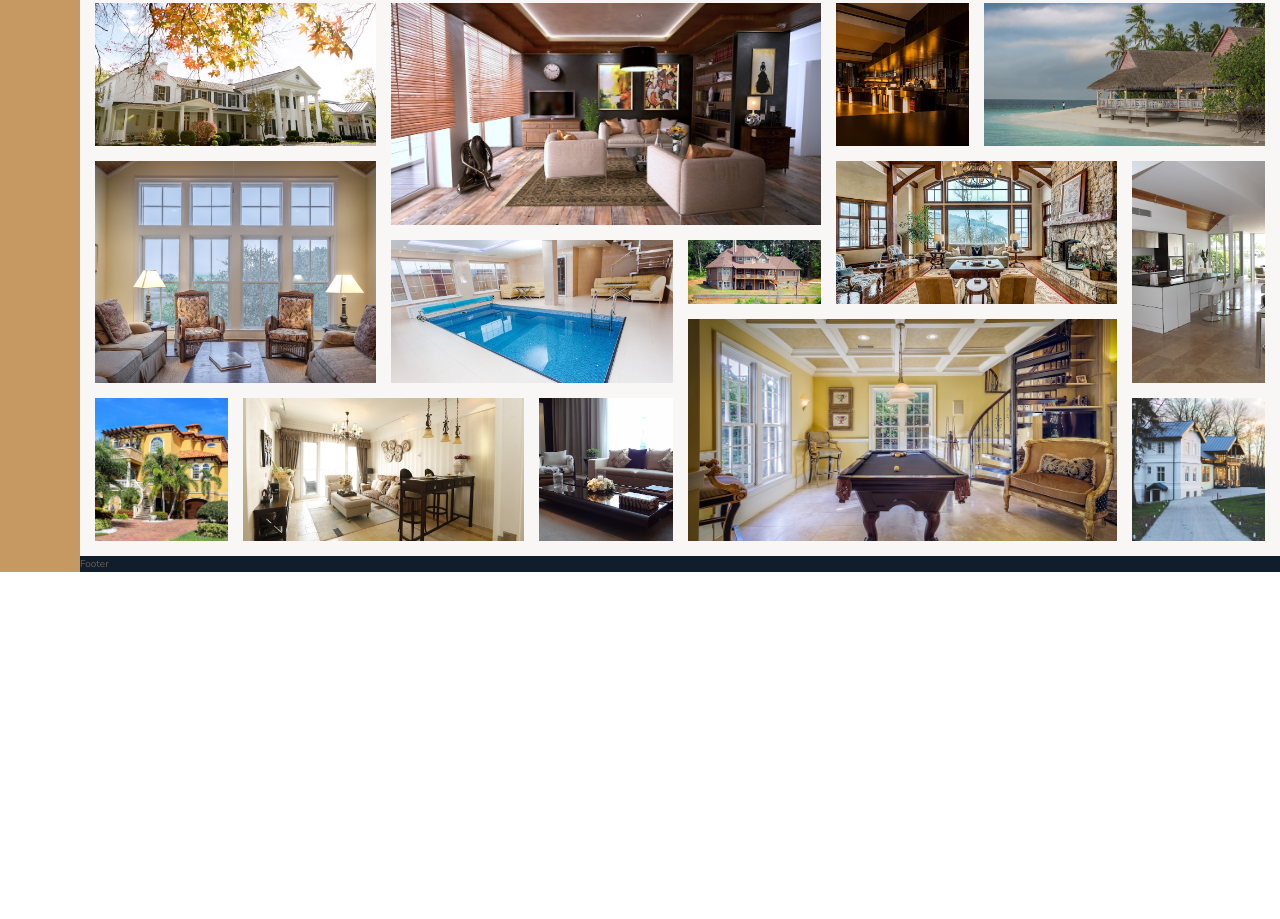
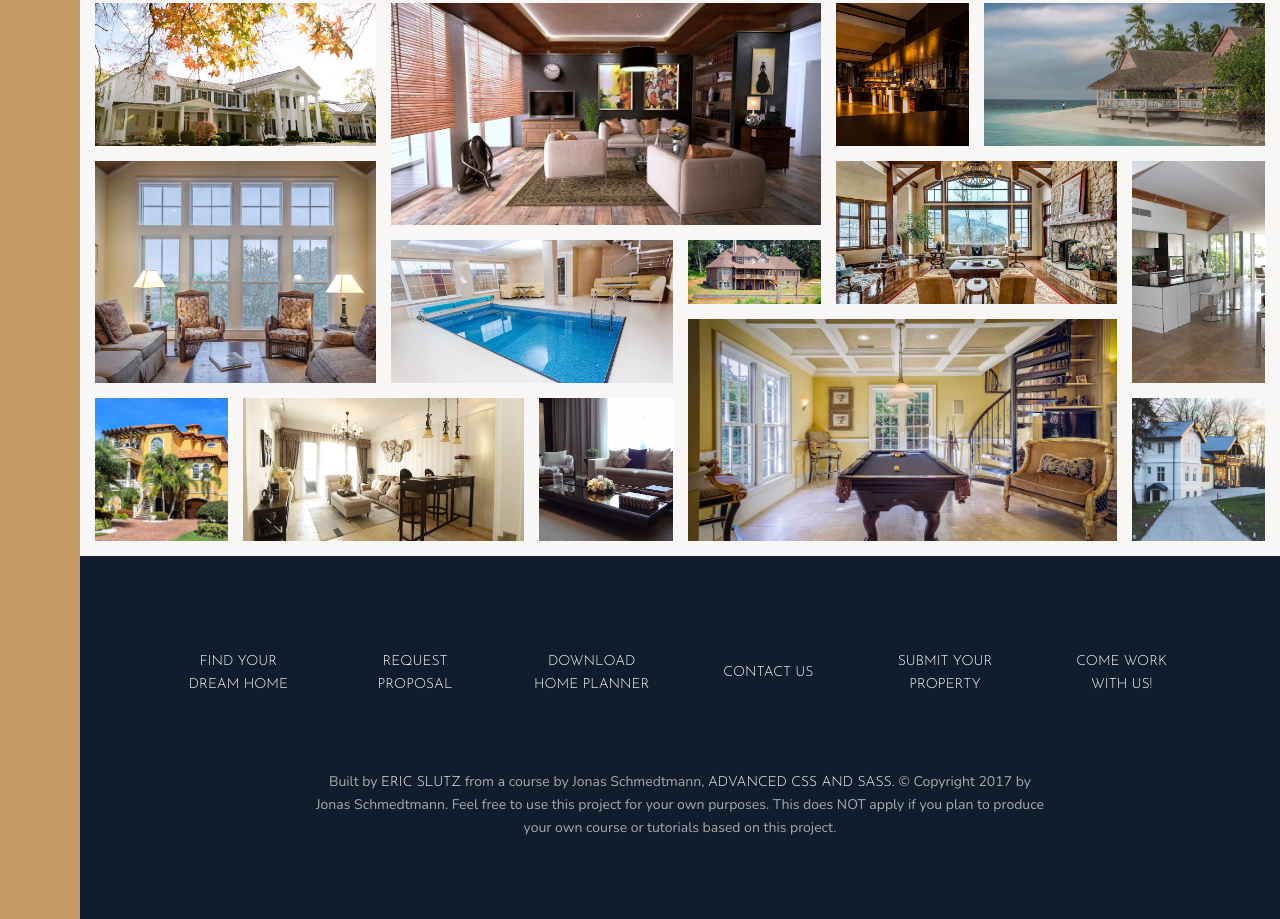
Before and after one commit to eslutz/Udemy-Advanced-CSS-and-Sass--Nexter-Project, a website: page index.html in a window 1280 px wide. Shown: the part 3084-4003 px from the top of the page. Before the commit the page ends 3656 px from the top, so only its background shows below. Drawn offline with nearby package versions, Linux system fonts and the light colour scheme.

Commit message:
added footer section

```diff
--- a/index.html
+++ b/index.html
@@ -450,7 +450,42 @@
         </section>
 
         <footer class="footer">
-            Footer
+            <ul class="nav">
+                <li class="nav__item">
+                    <a href="#" class="nav__link nav__link--block">
+                        Find your dream home
+                    </a>
+                </li>
+                <li class="nav__item">
+                    <a href="#" class="nav__link nav__link--block">
+                        Request proposal
+                    </a>
+                </li>
+                <li class="nav__item">
+                    <a href="#" class="nav__link nav__link--block">
+                        Download home planner
+                    </a>
+                </li>
+                <li class="nav__item">
+                    <a href="#" class="nav__link nav__link--block">
+                        Contact us
+                    </a>
+                </li>
+                <li class="nav__item">
+                    <a href="#" class="nav__link nav__link--block">
+                        Submit your property
+                    </a>
+                </li>
+                <li class="nav__item">
+                    <a href="#" class="nav__link nav__link--block">
+                        Come work with us!
+                    </a>
+                </li>
+            </ul>
+
+            <p class="copyright">
+                Built by <a href="https://www.ericslutz.dev" target="_blank" class="footer__link">Eric Slutz</a> from a course by Jonas Schmedtmann, <a href="https://www.udemy.com/course/advanced-css-and-sass/" target="_blank" class="footer__link">Advanced CSS and Sass</a>. &copy; Copyright 2017 by Jonas Schmedtmann. Feel free to use this project for your own purposes. This does NOT apply if you plan to produce your own course or tutorials based on this project.
+            </p>
         </footer>
     </body>
 </html>
--- a/sass/_footer.scss
+++ b/sass/_footer.scss
@@ -1,4 +1,62 @@
 .footer {
     background-color: $color-secondary;
     grid-column: full-start / full-end;
+    padding: 8rem;
+
+    &__link {
+		&:link,
+		&:visited {
+			color: #fff;
+            font-family: $font-display;
+            font-size: 1.4rem;
+            text-decoration: none;
+            text-align: center;
+            text-transform: uppercase;
+            transition: all .2s;
+		}
+
+		&:active,
+		&:hover {
+			color: $color-primary;
+			// box-shadow: $box-shadow-sm;
+		}
+    }
 }
+
+.nav {
+    list-style: none;
+
+    display: grid;
+    grid-template-columns: repeat(auto-fit, minmax(15rem, 1fr));
+    grid-gap: 2rem;
+    align-items: center;
+
+    &__link:link,
+    &__link:visited {
+        color: #fff;
+        display: block;
+        padding: 1.5rem;
+        font-family: $font-display;
+        font-size: 1.4rem;
+        text-decoration: none;
+        text-align: center;
+        text-transform: uppercase;
+        transition: all .2s;
+    }
+
+    &__link:hover,
+    &__link:active {
+        background-color: rgba(#fff, .05);
+        transform: translateY(-3px);
+    }
+}
+
+.copyright {
+    color: $color-grey-light-2;
+    font-size: 1.4rem;
+    margin-top: 6rem;
+    margin-right: auto;
+    margin-left: auto;
+    text-align: center;
+    width: 70%;
+}
```
Also changed, not shown: css/style.css, 1 other file.
